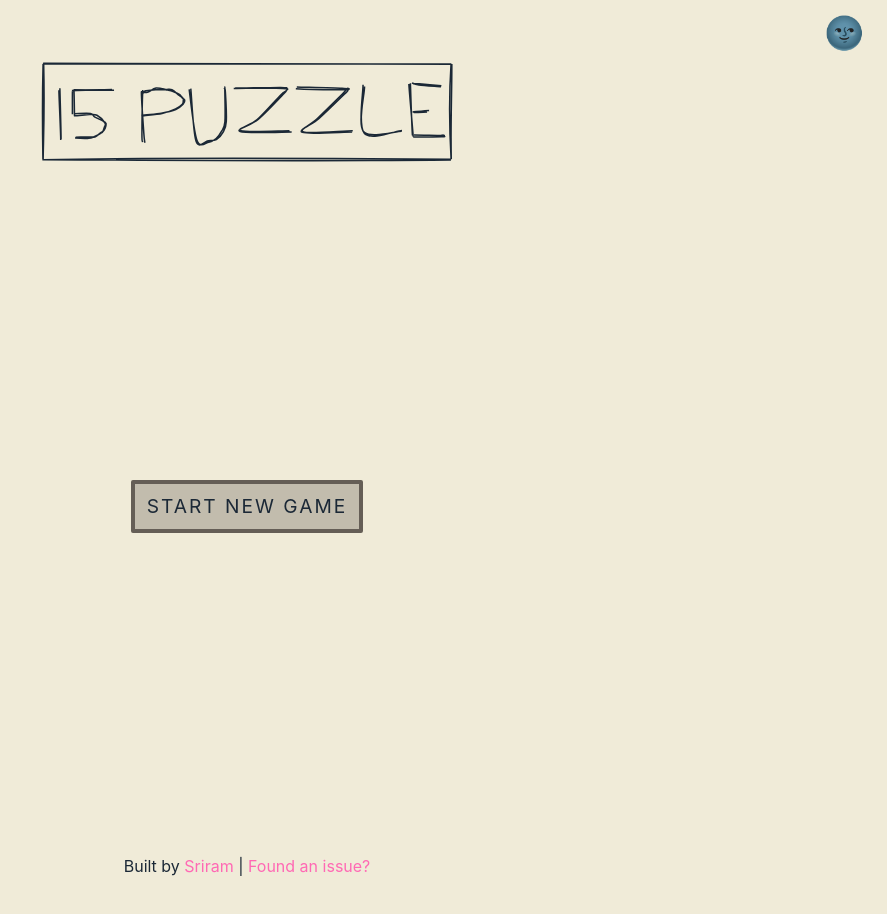
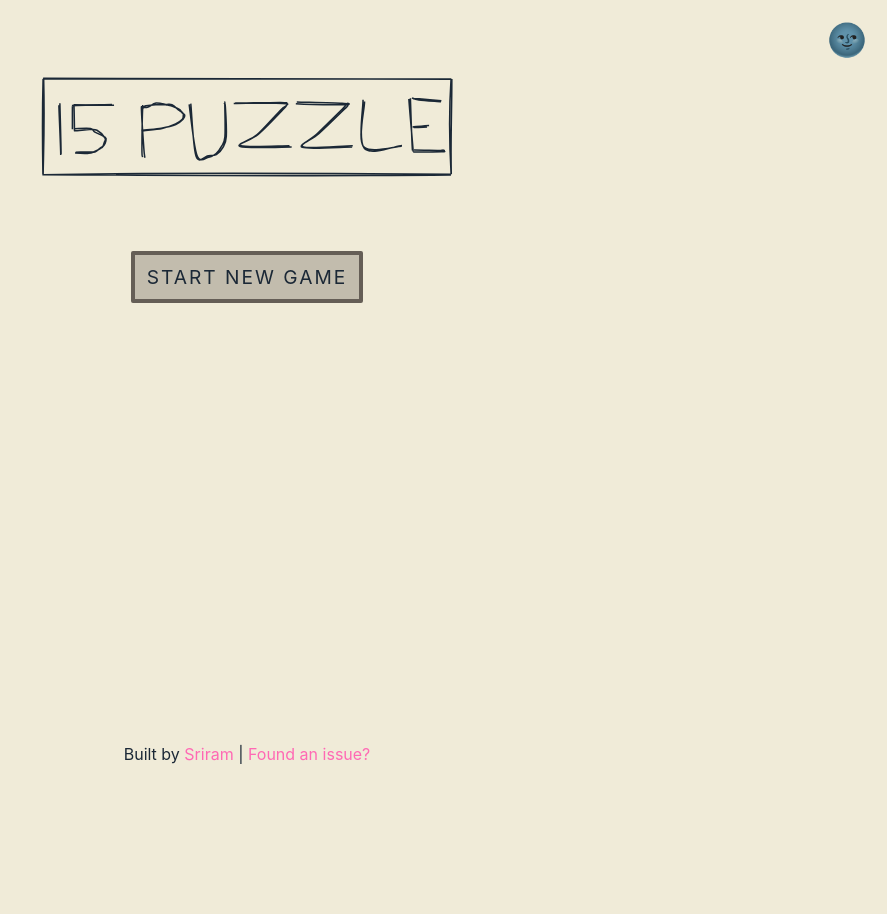
Before and after one commit to tsriram/15puzzle, a Svelte app: page / in a window 1280 px wide. Shown: the top 914 px of the page, without its empty margins (393-1280 px from the left). After the commit the page ends 800 px from the top, so only its background shows below. Built offline with nearby package versions, Linux system fonts and the light colour scheme.

Commit message:
massive layout changes 🚀

```diff
--- a/public/global.css
+++ b/public/global.css
@@ -21,7 +21,6 @@ body {
   color: var(--text-color);
   transition: all 500ms;
   margin: 0;
-  padding: 8px;
   box-sizing: border-box;
   font-family: -apple-system, BlinkMacSystemFont, "Segoe UI", Roboto,
     Oxygen-Sans, Ubuntu, Cantarell, "Helvetica Neue", sans-serif;
--- a/public/index.html
+++ b/public/index.html
@@ -2,7 +2,10 @@
 <html lang="en">
   <head>
     <meta charset="utf-8" />
-    <meta name="viewport" content="width=device-width,initial-scale=1" />
+    <meta
+      name="viewport"
+      content="width=device-width, initial-scale=1.0, maximum-scale=1.0, user-scalable=no"
+    />
 
     <title>15Puzzle</title>
 
--- a/src/components/App.svelte
+++ b/src/components/App.svelte
@@ -1,27 +1,24 @@
 <script>
   import GoogleAnalytics from "./GoogleAnalytics.svelte";
   import ServiceWorker from "./ServiceWorker.svelte";
-  import ThemeSelector from "./ThemeSelector.svelte";
   import PuzzleHome from "./PuzzleHome.svelte";
+  import Header from "./Header.svelte";
   import Footer from "./Footer.svelte";
-  import Logo from "./Logo.svelte";
 </script>
 
 <style>
   .container {
-    margin: 2rem auto 0;
-    display: flex;
-    flex-direction: column;
-    align-items: center;
+    display: grid;
+    grid-template-rows: auto 1fr auto;
+    min-height: calc(100vh - 40px);
     padding: 20px;
   }
 </style>
 
 <main class="container">
-  <Logo />
+  <Header />
   <PuzzleHome />
+  <Footer />
 </main>
-<Footer />
-<ThemeSelector />
 <ServiceWorker />
 <GoogleAnalytics />
--- a/src/components/Footer.svelte
+++ b/src/components/Footer.svelte
@@ -23,5 +23,4 @@
       Found an issue?
     </a>
   </div>
-  <div />
 </footer>
--- /dev/null
+++ b/src/components/Header.svelte
@@ -0,0 +1,32 @@
+<script>
+  import ThemeSelector from "./ThemeSelector.svelte";
+  import Logo from "./Logo.svelte";
+</script>
+
+<style>
+  header {
+    display: grid;
+    justify-content: center;
+    grid-template-columns: 1fr;
+    grid-template-rows: auto auto;
+  }
+  .theme-selector-wrapper {
+    display: flex;
+    flex-direction: column;
+    align-items: flex-end;
+  }
+  .logo-wrapper {
+    display: flex;
+    flex-direction: column;
+    align-items: center;
+  }
+</style>
+
+<header>
+  <div class="theme-selector-wrapper">
+    <ThemeSelector />
+  </div>
+  <div class="logo-wrapper">
+    <Logo />
+  </div>
+</header>
--- a/src/components/NewGame.svelte
+++ b/src/components/NewGame.svelte
@@ -9,7 +9,7 @@
     width: 100%;
     align-items: center;
     justify-content: center;
-    height: 80vh;
+    margin-top: 2rem;
   }
 </style>
 
--- a/src/components/PuzzleHome.svelte
+++ b/src/components/PuzzleHome.svelte
@@ -14,7 +14,15 @@
   }
 </script>
 
-<div>
+<style>
+  .content-wrapper {
+    display: flex;
+    flex-direction: column;
+    align-items: center;
+  }
+</style>
+
+<div class="content-wrapper">
   {#await promise}
     <Loading />
   {:then hasExistingGame}
--- a/src/components/ThemeSelector.svelte
+++ b/src/components/ThemeSelector.svelte
@@ -47,9 +47,7 @@
     background: none;
     border: none;
     font-size: 2rem;
-    position: fixed;
-    top: 0;
-    right: 10px;
+    padding: 0;
     cursor: pointer;
   }
   .btn-toggle-theme:active {
```
